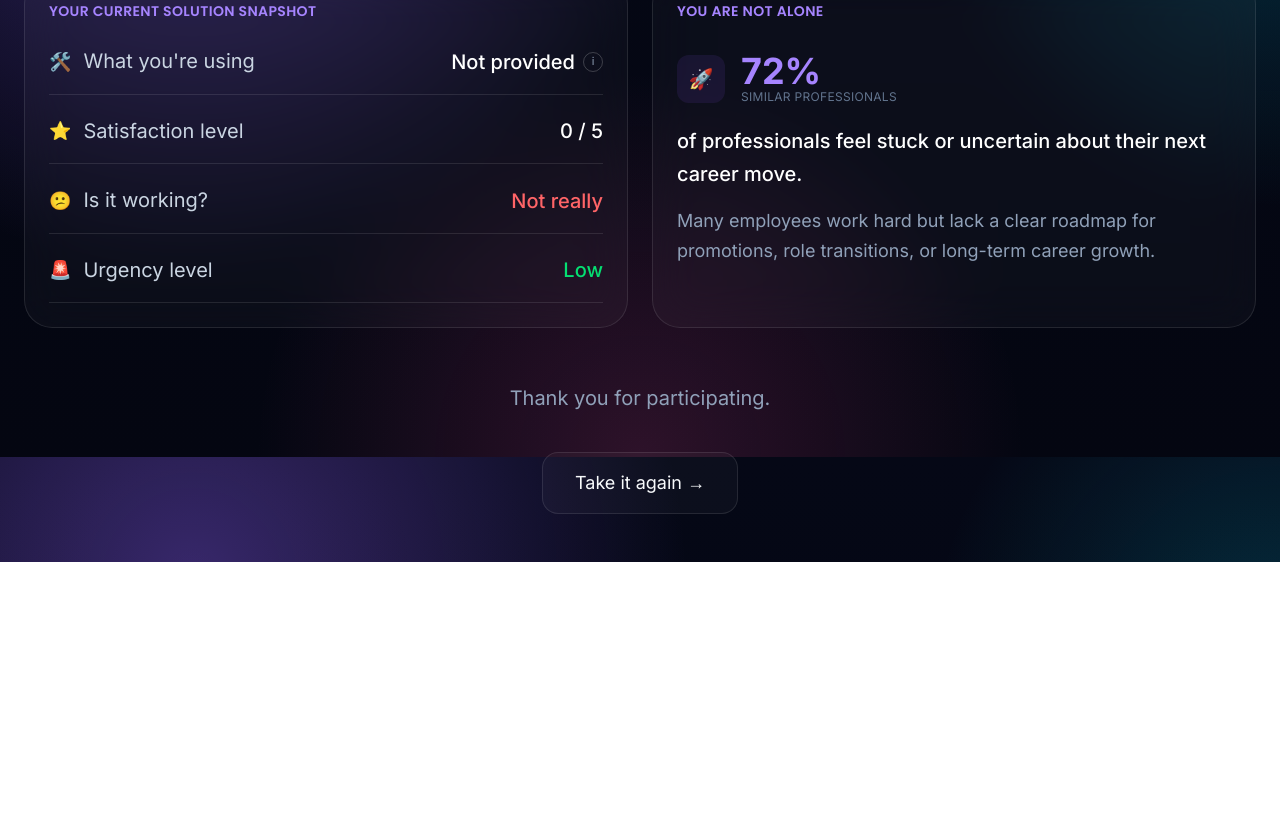
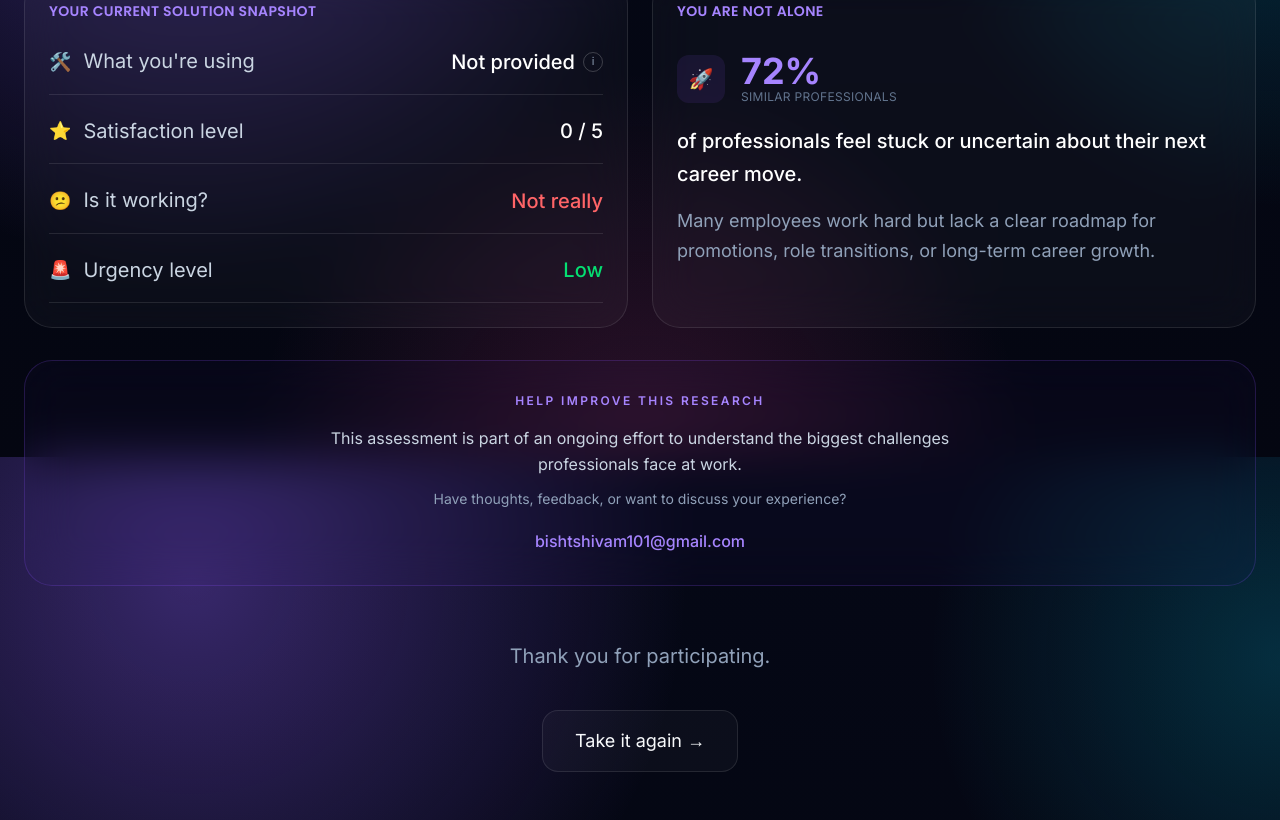
Before and after one commit to midnyt01/Corporate-Pain-Index, a Next.js app: page /results in a window 1280 px wide. Shown: the part 1143-1963 px from the top of the page. Before the commit the page ends 1705 px from the top, so only its background shows below. Built offline with nearby package versions, Linux system fonts and the light colour scheme.

Commit message:
added my contact in result page

```diff
--- a/app/results/page.tsx
+++ b/app/results/page.tsx
@@ -7,6 +7,9 @@ import HiddenCostCard from "@/components/results/HiddenCostCard";
 import SolutionSnapshotCard from "@/components/results/SolutionSnapshotCard";
 import NotAloneCard from "@/components/results/NotAloneCard";
 import ResultsFooter from "@/components/results/ResultsFooter";
+import ResearchCard from "@/components/results/ResearchCard";
+
+
 
 export default function ResultsPage() {
 
@@ -59,6 +62,10 @@ export default function ResultsPage() {
       </div>
 
       <div className="mt-8">
+        <ResearchCard />
+      </div>
+
+      <div className="mt-8">
         <ResultsFooter />
       </div>
     </main>
--- a/components/assessment/RankingQuestion.tsx
+++ b/components/assessment/RankingQuestion.tsx
@@ -97,13 +97,12 @@ export default function RankingQuestion({
 
     useSensor(TouchSensor, {
       activationConstraint: {
-        delay: 120,
-        tolerance: 8,
+        delay: 250,
+        tolerance: 10,
       },
     })
   );
 
-  // Restore previous ranking OR save default ranking once
   useEffect(() => {
     const savedRanking =
       answers[questionId];
@@ -174,13 +173,14 @@ export default function RankingQuestion({
 
     setItems(newItems);
 
-    // Save new ranking
+    requestAnimationFrame(() => {
       setAnswer(
         questionId,
         newItems.map(
           (item) => item.title
         )
       );
+    });
   };
 
   return (
--- /dev/null
+++ b/components/results/ResearchCard.tsx
@@ -0,0 +1,99 @@
+export default function ResearchCard() {
+  return (
+    <div
+      className="
+      rounded-[28px]
+
+      border
+      border-violet-500/20
+
+      bg-violet-500/[0.03]
+
+      backdrop-blur-xl
+
+      p-6
+      md:p-8
+
+      text-center
+      "
+    >
+      <p
+        className="
+        text-violet-400
+
+        uppercase
+
+        tracking-[0.2em]
+
+        text-xs
+
+        font-semibold
+
+        mb-4
+        "
+      >
+        Help Improve This Research
+      </p>
+
+      <p
+        className="
+        text-slate-300
+
+        text-sm
+        md:text-base
+
+        leading-relaxed
+
+        max-w-2xl
+
+        mx-auto
+        "
+      >
+        This assessment is part of an
+        ongoing effort to understand the
+        biggest challenges professionals
+        face at work.
+      </p>
+
+      <p
+        className="
+        text-slate-400
+
+        text-sm
+
+        mt-3
+
+        max-w-2xl
+
+        mx-auto
+        "
+      >
+        Have thoughts, feedback, or want
+        to discuss your experience?
+      </p>
+
+      <a
+        href="mailto:bishtshivam101@gmail.com"
+        className="
+        inline-flex
+
+        items-center
+
+        justify-center
+
+        mt-5
+
+        text-violet-400
+
+        hover:text-violet-300
+
+        transition-colors
+
+        font-medium
+        "
+      >
+        bishtshivam101@gmail.com
+      </a>
+    </div>
+  );
+}
--- a/data/question.ts
+++ b/data/question.ts
@@ -27,7 +27,7 @@ export const questions: Question[] = [
   "Finance",
   "Operations",
   "Human Resources",
-  "Founder / Entrepreneur",
+  "Founder",
   "Other"
 ],
   },
```
Lines whose indentation alone changed are shown as unchanged.
